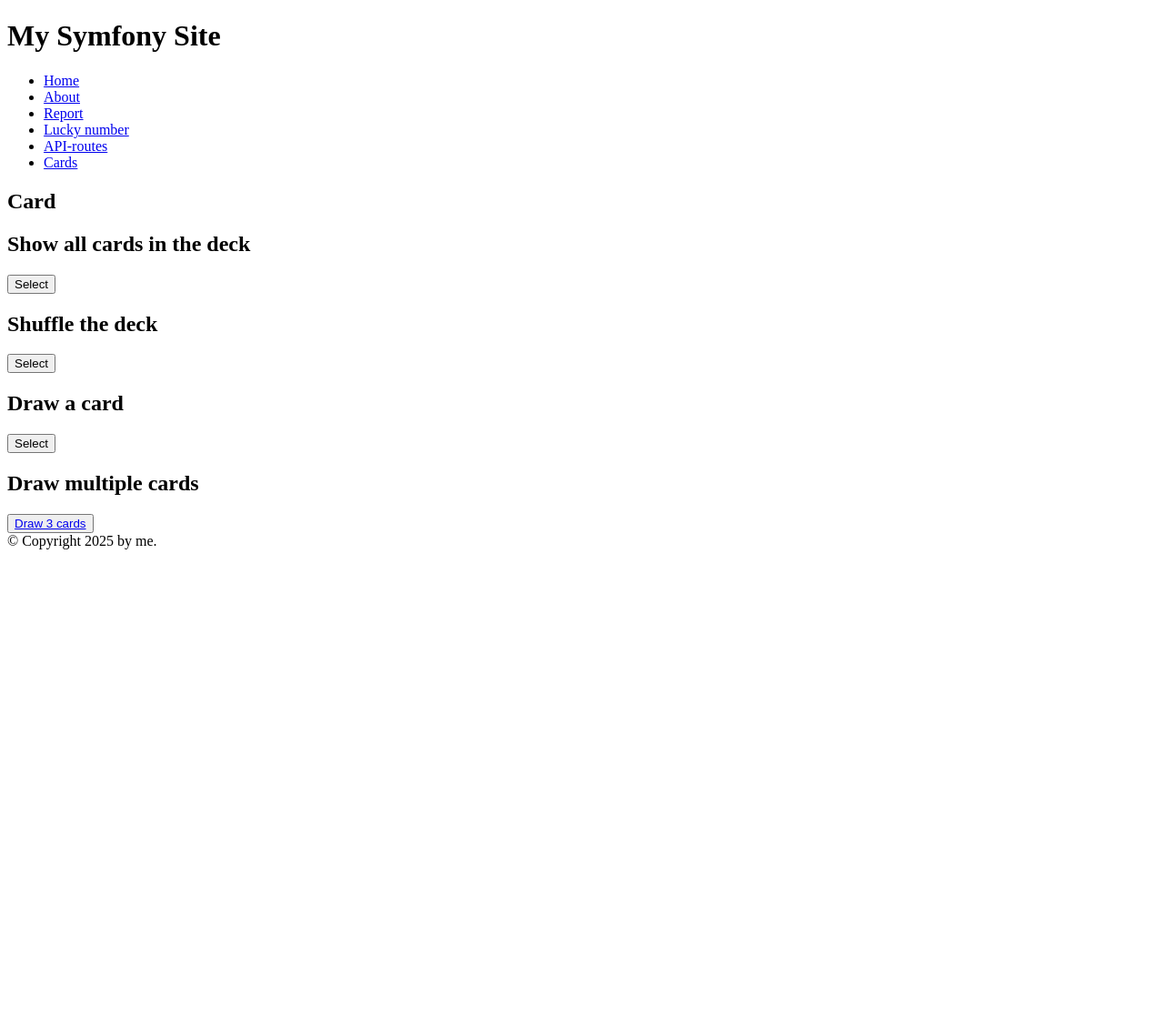
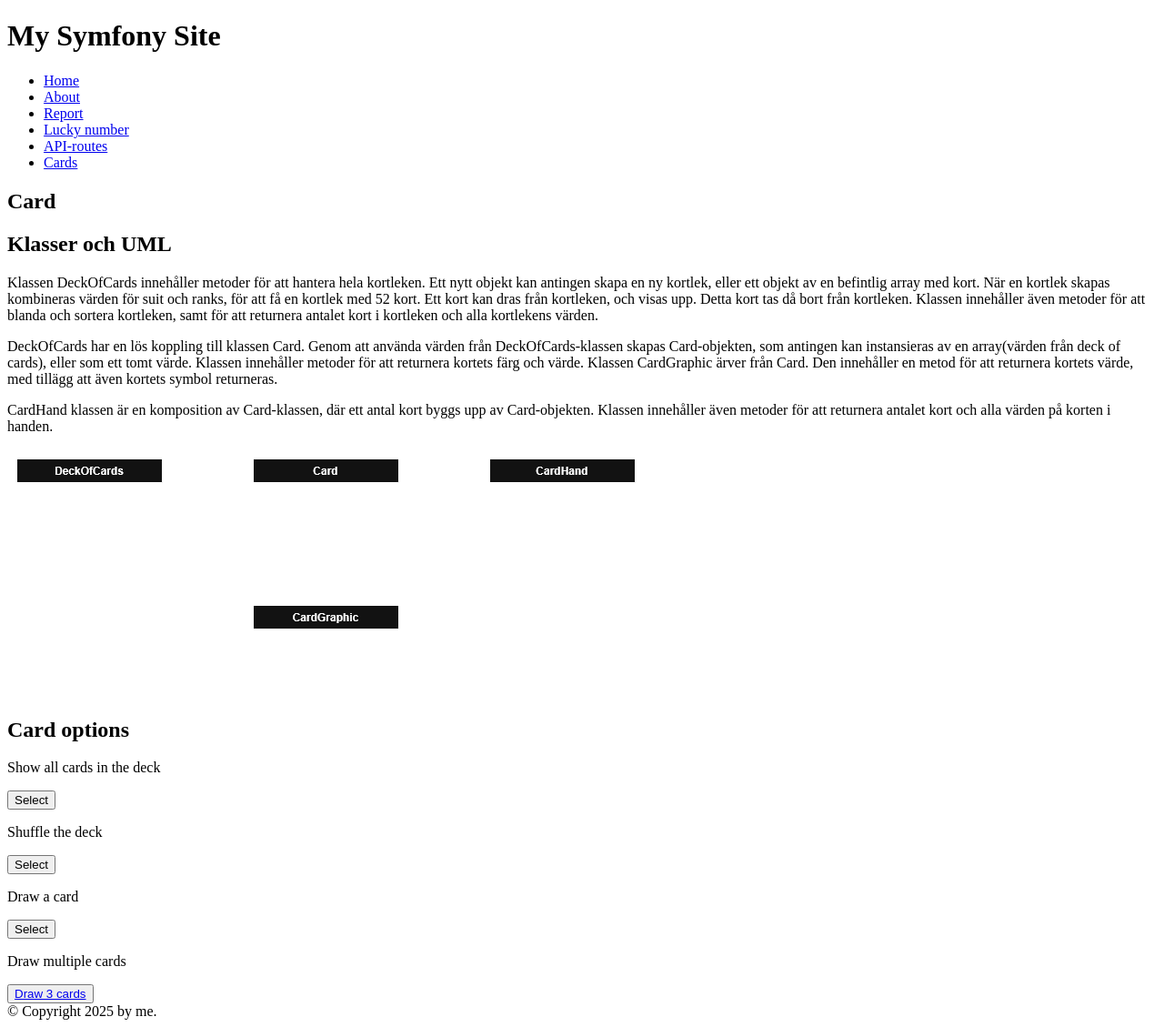
Before and after one commit to busigbil/MVC2025, a Symfony app: template templates/card.html.twig in a window 1280 px wide. Shown: the whole page at 91% size. Before the commit the page ends 604 px from the top, so only its background shows below. Run offline with Twig, Linux system fonts and the light colour scheme; the template is opened without the code that fills it, so the values that code supplies are empty; some libraries are stand-ins or nearby versions.

Commit message:
Added description and UML-diagram for card classes

```diff
--- a/templates/card.html.twig
+++ b/templates/card.html.twig
@@ -7,31 +7,42 @@
 {% endblock %}
 
 {% block content %}
-<div class="content">
+<div class="two-col-content">
     <article>
         <h1>Card</h1>
 
+        <h2>Klasser och UML</h2>
+        <p>Klassen DeckOfCards innehåller metoder för att hantera hela kortleken. Ett nytt objekt kan antingen skapa en ny kortlek, eller ett objekt av en befintlig array med kort. När en kortlek skapas kombineras värden för suit och ranks, för att få en kortlek med 52 kort. Ett kort kan dras från kortleken, och visas upp. Detta kort tas då bort från kortleken. Klassen innehåller även metoder för att blanda och sortera kortleken, samt för att returnera antalet kort i kortleken och alla kortlekens värden.</p>
+        <p>DeckOfCards har en lös koppling till klassen Card. Genom att använda värden från DeckOfCards-klassen skapas Card-objekten, som antingen kan instansieras av en array(värden från deck of cards), eller som ett tomt värde. Klassen innehåller metoder för att returnera kortets färg och värde. Klassen CardGraphic ärver från Card. Den innehåller en metod för att returnera kortets värde, med tillägg att även kortets symbol returneras.</p>
+        <p>CardHand klassen är en komposition av Card-klassen, där ett antal kort byggs upp av Card-objekten. Klassen innehåller även metoder för att returnera antalet kort och alla värden på korten i handen.</p>
+        <img src="{{ asset('img/uml.png') }}" alt="UML for card classes">
+    </article>
+{% endblock %}
+
+{% block sidebar %}
+    <div class="sidebar">
+
+        <h2>Card options</h2>
         <form method="post" action="">
-            <h2>Show all cards in the deck</h2>
+            <p>Show all cards in the deck</p>
             <input type="submit" name="show" value="Select" onClick="this.form.action='{{ path('card_deck') }}';">
         </form>
 
         <form method="post" action="">
-            <h2>Shuffle the deck</h2>
+            <p>Shuffle the deck</p>
             <input type="submit" name="shuffle" value="Select" onClick="this.form.action='{{ path('card_shuffle') }}';">
         </form>
 
         <form method="post" action="">
-            <h2>Draw a card</h2>
+            <p>Draw a card</p>
             <input type="submit" name="draw_one" value="Select" onClick="this.form.action='{{ path('card_draw') }}';">
         </form>
 
-        <h2>Draw multiple cards</h2>
+        <p>Draw multiple cards</p>
         <button>
             <a href="{{ path('card_hand', {num: 3}) }}">Draw 3 cards</a>
         </button>
 
-    </article>
-
+    </div>
 </div>
 {% endblock %}
```
